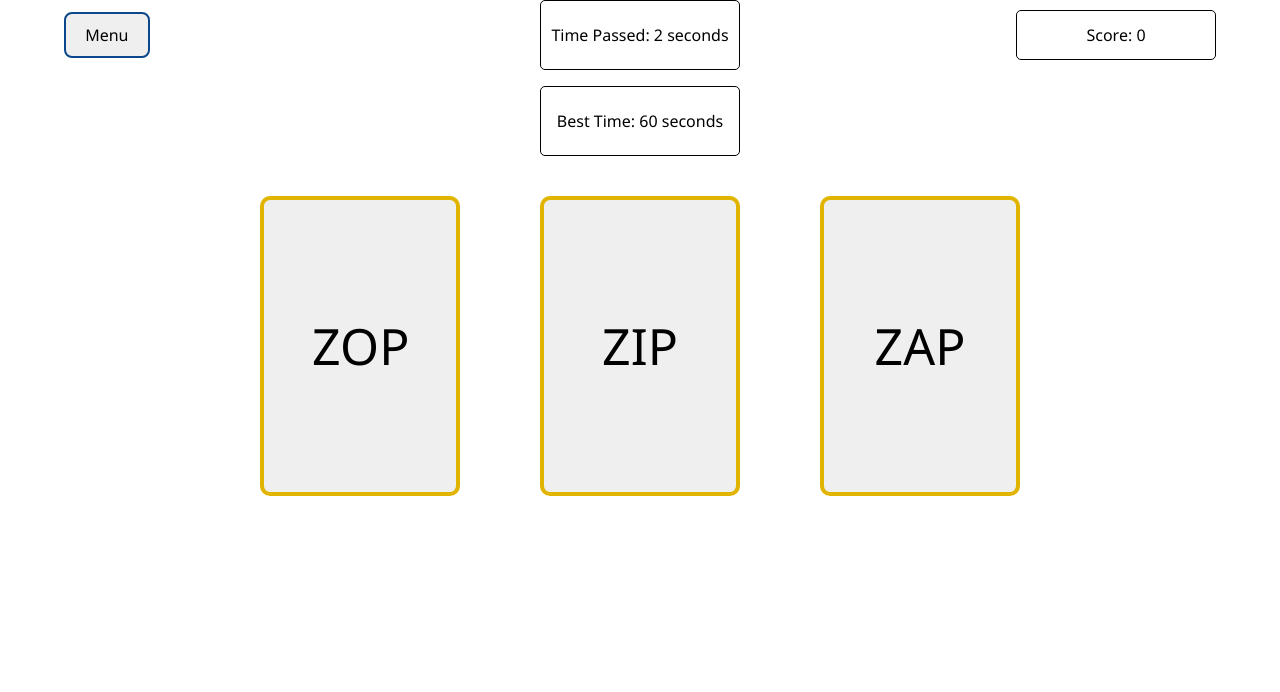
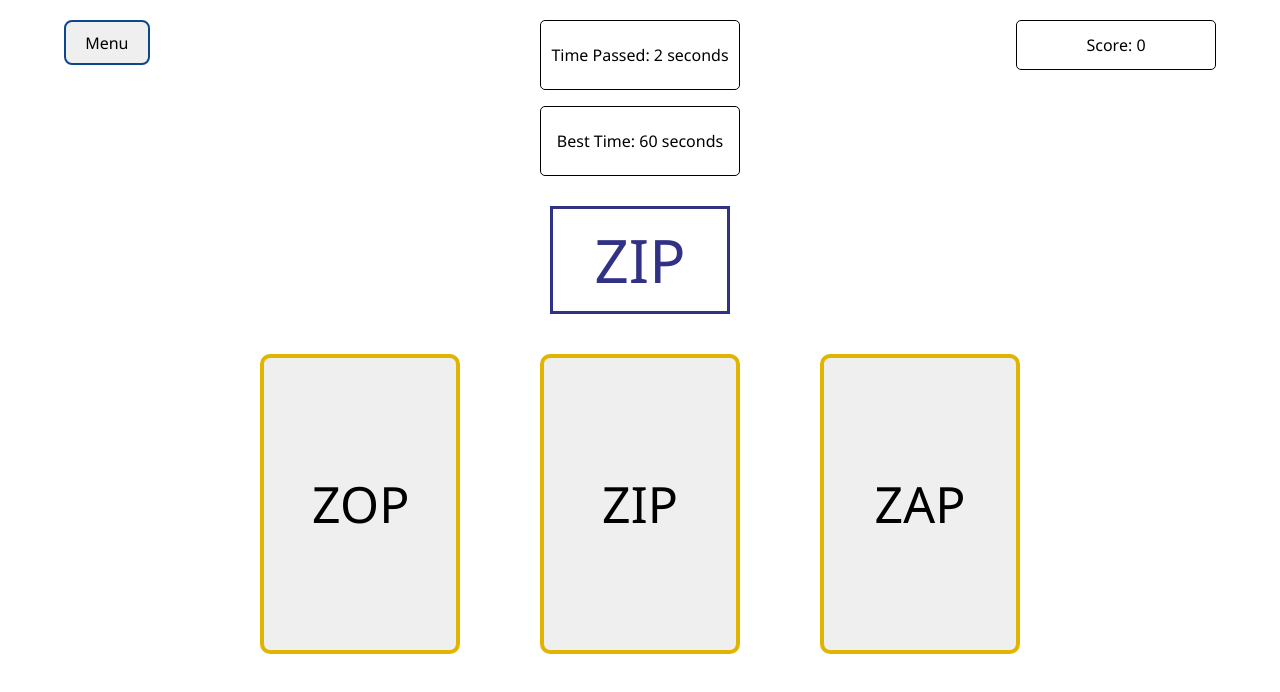
Before and after one commit to Moe-Pwint/Zip-Zap-Zop-Game, a React (Vite) app: page / in a window 1280 px wide. Both pictures are taken after a click on the button "Play Game". Shown: the top 692 px of the page. Built offline with nearby package versions, Linux system fonts and the light colour scheme.

Commit message:
Show topContainer, next card Clue & wrong card. Show topContainer before game start. Create Next Card Clue on top. Highlight if wrong card is clicked.

```diff
--- a/src/components/CardsUI.jsx
+++ b/src/components/CardsUI.jsx
@@ -10,9 +10,28 @@ export default function CardsUI({
   gamePlaying,
   handleWrongCardLoss,
 }) {
+  const [correctCard, setCorrectCard] = useState('zip')
+
+  function assignCorrectCard() {
+    if (correctCard === 'zip') {
+      setCorrectCard('zap')
+    } else if (correctCard === 'zap') {
+      setCorrectCard('zop')
+    } else if (correctCard === 'zop') {
+      setCorrectCard('zip')
+    }
+  }
+
+  if (gamePlaying !== null) {
     return (
+      <>
+        <div className="clueContainer">
+          <p>{correctCard.toUpperCase()}</p>
+        </div>
         <div className="cardsContainer">
           <Cards
+            correctCard={correctCard}
+            assignCorrectCard={assignCorrectCard}
             winningScore={winningScore}
             score={score}
             handleScore={handleScore}
@@ -20,10 +39,14 @@ export default function CardsUI({
             handleWrongCardLoss={handleWrongCardLoss}
           />
         </div>
+      </>
     )
+  }
 }
 
 function Cards({
+  correctCard,
+  assignCorrectCard,
   winningScore,
   score,
   handleScore,
@@ -31,7 +54,6 @@ function Cards({
   handleWrongCardLoss,
 }) {
   const arraySeq = useRef(shuffle(['zip', 'zap', 'zop']))
-  const [correctCard, setCorrectCard] = useState('zip')
 
   function shuffle(array) {
     const arrCopy = [...array]
@@ -46,6 +68,7 @@ function Cards({
 
   function checkCardClick(e) {
     if (e.target.classList.contains('false')) {
+      e.target.classList.add('wrongCard')
       handleWrongCardLoss()
     } else {
       handleScore()
@@ -63,16 +86,6 @@ function Cards({
     }
   }
 
-  function assignCorrectCard() {
-    if (correctCard === 'zip') {
-      setCorrectCard('zap')
-    } else if (correctCard === 'zap') {
-      setCorrectCard('zop')
-    } else if (correctCard === 'zop') {
-      setCorrectCard('zip')
-    }
-  }
-
   const cards = arraySeq.current.map((card) => (
     <button
       key={card}
--- a/src/components/StartingUI.css
+++ b/src/components/StartingUI.css
@@ -17,8 +17,8 @@ body {
 
 .gameInfoContainer {
   position: absolute;
-  top: 40%;
-  left: 47%;
+  top: 50%;
+  left: 50%;
   transform: translate(-50%, -50%);
   font-size: 30px;
   display: flex;
@@ -46,9 +46,10 @@ body {
 }
 
 .topContainer {
+  padding-top: 20px;
   width: 90vw;
   display: flex;
-  align-items: center;
+  align-items: top;
   margin: auto;
 }
 
@@ -96,6 +97,20 @@ body {
   }
 } */
 
+.clueContainer {
+  width: 180px;
+  border: 3px solid var(--dark-purple);
+  margin: auto;
+  margin-top: 30px;
+  p {
+    color: var(--dark-purple);
+    padding: 10px 30px;
+    font-size: 60px;
+    margin: auto;
+    text-align: center;
+  }
+}
+
 .cardsContainer {
   font-size: 40px;
   display: flex;
@@ -116,12 +131,16 @@ body {
   }
 }
 
+.wrongCard {
+  border: 3px solid red;
+}
+
+/* div[data-right-card='rightCard'] {
+  border: 3px solid green;
+} */
+
 .winAlert,
 .lossAlert {
-  position: absolute;
-  top: 50%;
-  left: 50%;
-  transform: translate(-50%, -50%);
   background-color: var(--mid-purple);
   padding: 30px 100px;
   font-size: 60px;
@@ -142,6 +161,20 @@ body {
   }
 }
 
+.winAlert {
+  position: absolute;
+  top: 50%;
+  left: 50%;
+  transform: translate(-50%, -50%);
+}
+
+.lossAlert {
+  position: absolute;
+  top: 25%;
+  left: 50%;
+  transform: translate(-50%, -50%);
+}
+
 .playAgnBtn {
   font-size: 30px;
   display: block;
--- a/src/components/StartingUI.jsx
+++ b/src/components/StartingUI.jsx
@@ -8,7 +8,7 @@ import WinLoseAlert from './WinLoseAlert'
 // localStorage.clear()
 
 export default function StartingUI() {
-  const winningScore = useRef(21)
+  const winningScore = useRef(3)
   const totalTime = useRef(60)
   const [score, setScore] = useState(0)
   const [gameWin, setGameWin] = useState(null)
@@ -36,12 +36,12 @@ export default function StartingUI() {
 
   function activateGameLoss() {
     setGamePlaying(false)
-    setTimeout(() => setGameWin(false), 500)
+    setGameWin(false)
   }
 
   function activateGameWin() {
     setGamePlaying(false)
-    setTimeout(() => setGameWin(true), 500)
+    setGameWin(true)
   }
 
   useEffect(() => {
@@ -62,11 +62,9 @@ export default function StartingUI() {
     }
   })
 
-  if (gamePlaying === null) {
-    return <GameInfoUI beginGame={beginGame} />
-  } else {
   return (
     <>
+      {gamePlaying === null && <GameInfoUI beginGame={beginGame} />}
       <WinLoseAlert
         gameWin={gameWin}
         timeOutLoss={timeOutLoss}
@@ -90,7 +88,6 @@ export default function StartingUI() {
     </>
   )
 }
-}
 
 function GameInfoUI({ beginGame }) {
   return (
--- a/src/index.css
+++ b/src/index.css
@@ -19,10 +19,10 @@ button {
   cursor: pointer;
   transition: border-color 0.25s;
 }
-button:hover {
+/* button:hover {
   border-color: #646cff;
-}
-button:focus,
+} */
+/* button:focus,
 button:focus-visible {
   outline: 4px auto -webkit-focus-ring-color;
-}
+} */
```
Also changed, not shown: 1 other file (tests, documents, lock files or other folders). Lines whose indentation alone changed are shown as unchanged.
